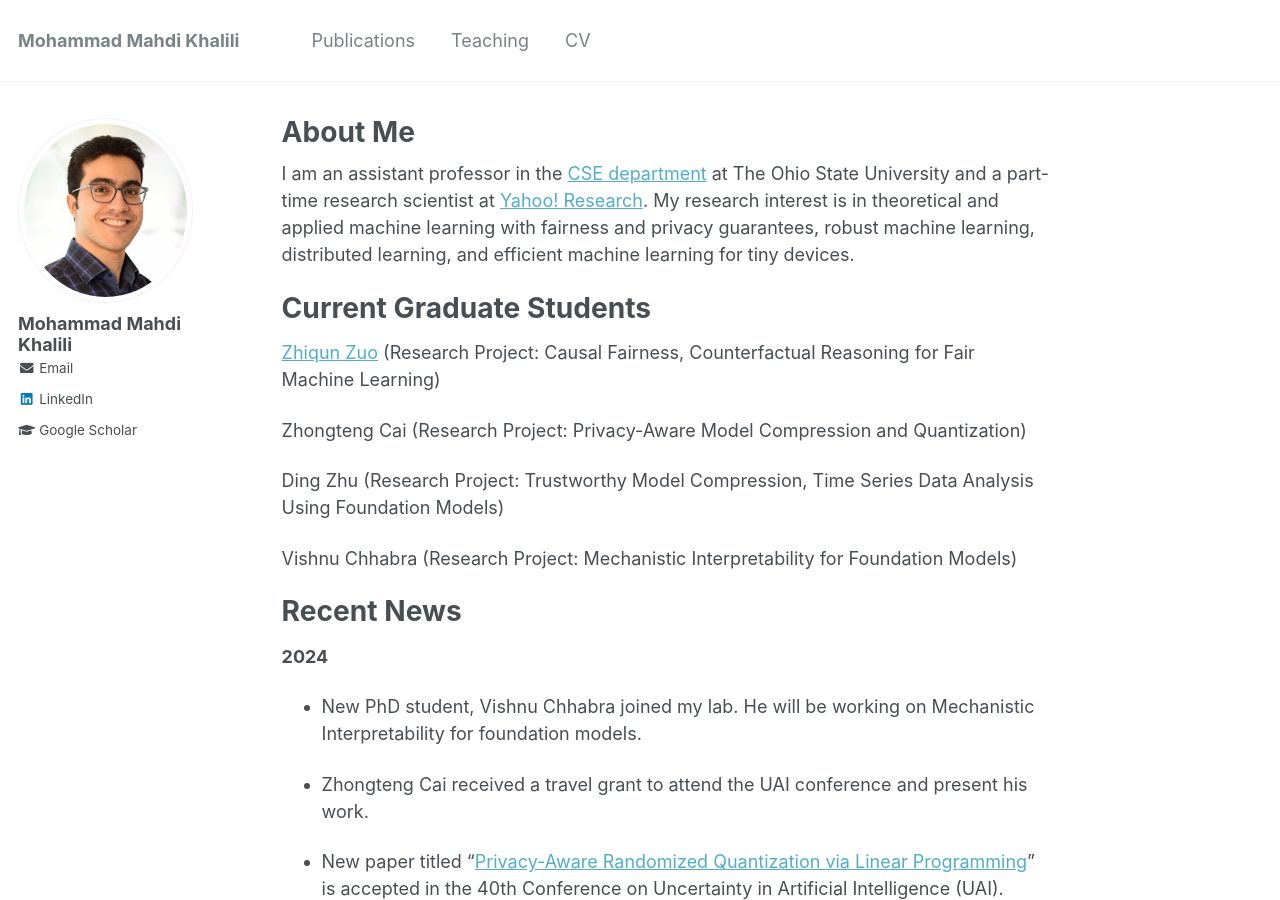
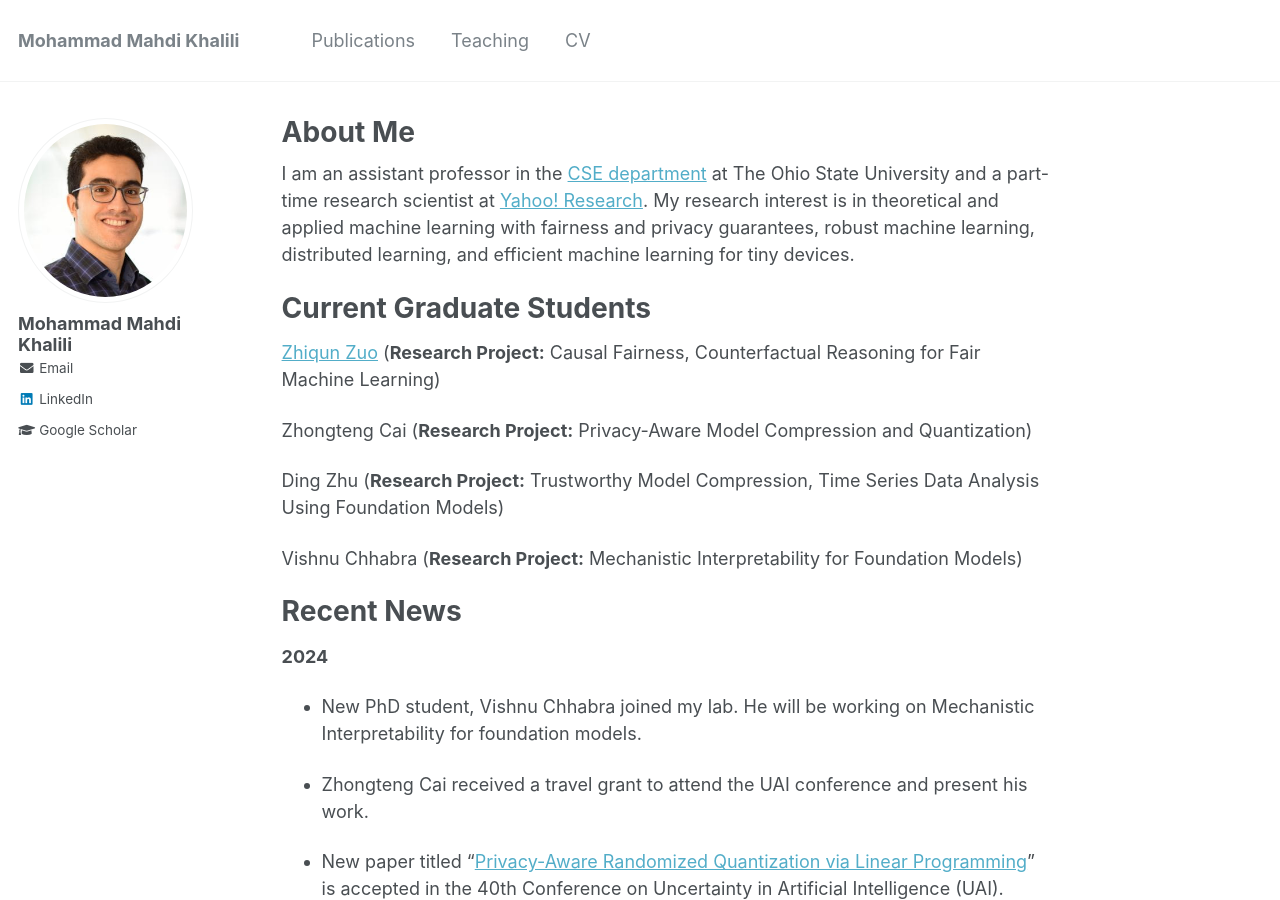
Before and after one commit to KhaliliMahdi/khalilimahdi.github.io, a Jekyll site: the page built from _pages/about.md, in a window 1280 px wide and 900 px high. Built offline with Jekyll 4.4.1, drawn with Linux system fonts in a browser that asks for light colours.

```diff
--- a/_pages/about.md
+++ b/_pages/about.md
@@ -12,13 +12,13 @@ I am an assistant professor in the [CSE department](https://cse.osu.edu/) at The
 
 Current Graduate Students
 ======
-[Zhiqun Zuo](https://www.linkedin.com/in/zhiqun-zuo-616507277/) (Research Project: Causal Fairness, Counterfactual Reasoning for Fair Machine Learning)
+[Zhiqun Zuo](https://www.linkedin.com/in/zhiqun-zuo-616507277/) (**Research Project:** Causal Fairness, Counterfactual Reasoning for Fair Machine Learning)
 
-Zhongteng Cai (Research Project: Privacy-Aware Model Compression and Quantization)
+Zhongteng Cai (**Research Project:** Privacy-Aware Model Compression and Quantization)
 
-Ding Zhu (Research Project: Trustworthy Model Compression, Time Series Data Analysis Using Foundation Models)
+Ding Zhu (**Research Project:** Trustworthy Model Compression, Time Series Data Analysis Using Foundation Models)
 
-Vishnu Chhabra (Research Project: Mechanistic Interpretability for Foundation Models)
+Vishnu Chhabra (**Research Project:** Mechanistic Interpretability for Foundation Models)
 
 
 Recent News
```
